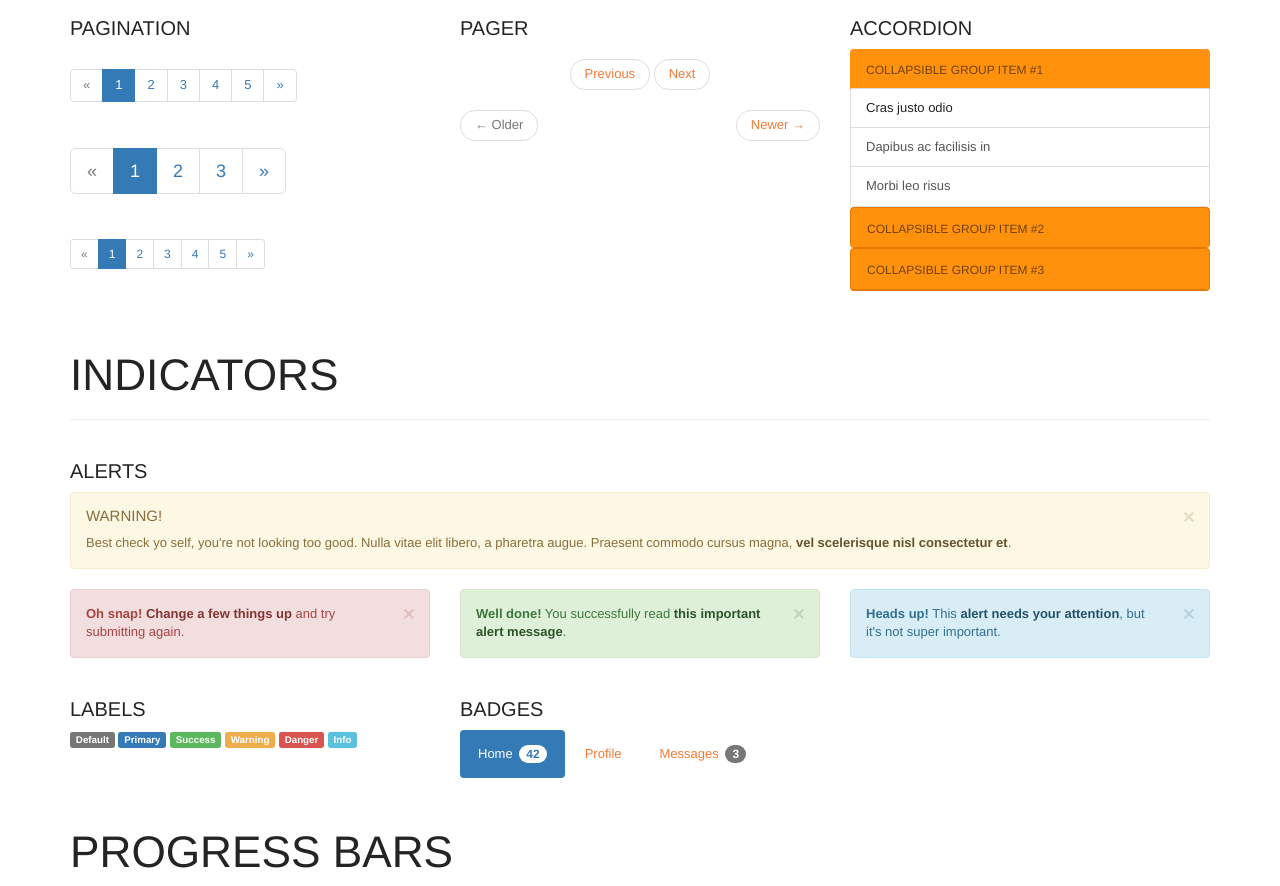
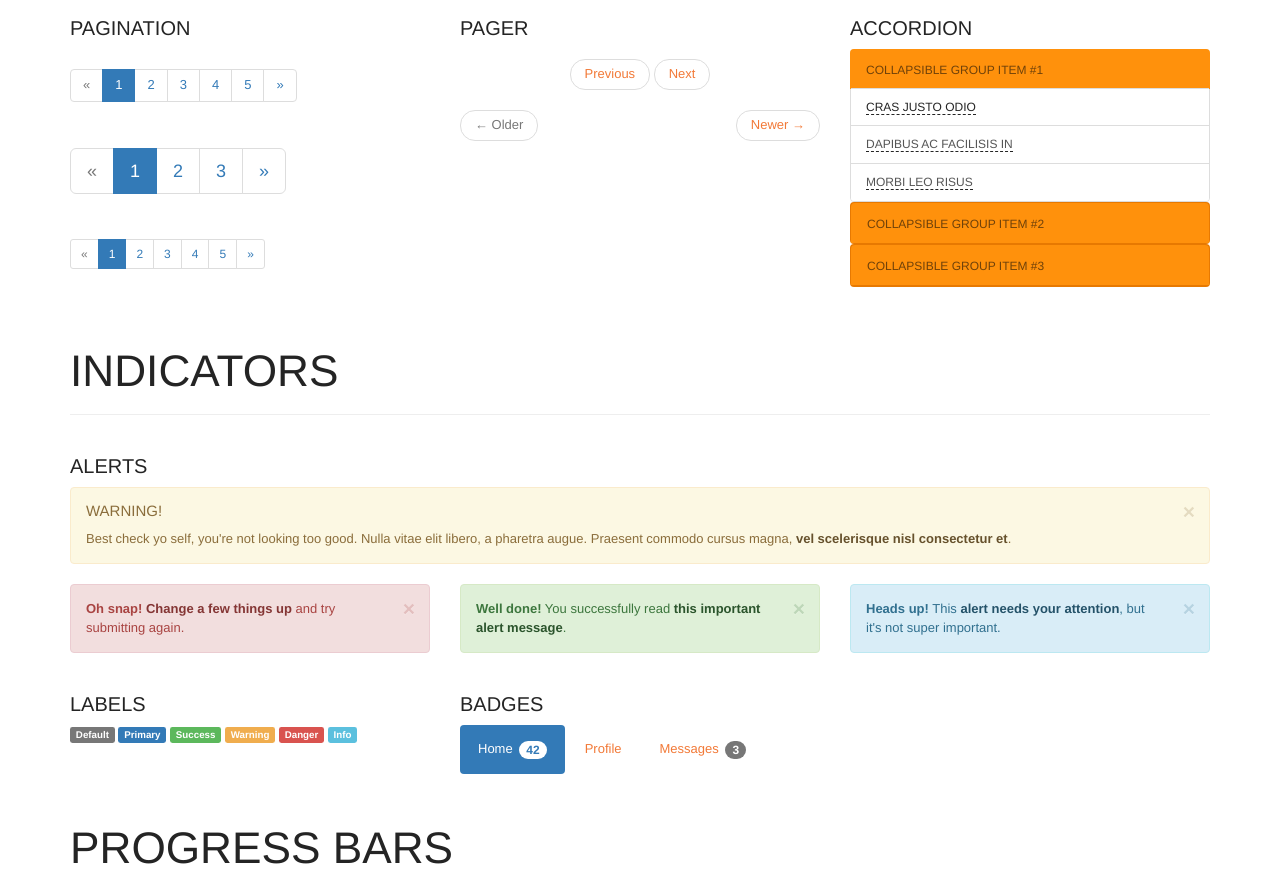
Before and after one commit to zagonicb/jadi-4, a plain HTML site: page bootstrap-elements/index.html in a window 1280 px wide. Shown: the part 3782-4668 px from the top of the page. Drawn offline with nearby package versions, Linux system fonts and the light colour scheme.

Commit message:
home 29-09-17

```diff
--- a/bootstrap-elements/bootstrap_skin.css
+++ b/bootstrap-elements/bootstrap_skin.css
@@ -185,3 +185,13 @@ a:focus {
 	color: #242424;
 	border: none;
 }
+.panel > .list-group .list-group-item, .panel > .panel-collapse > .list-group .list-group-item {
+	text-transform: uppercase;
+	font-size: 12px;
+}
+.panel > .list-group .list-group-item span, .panel > .panel-collapse > .list-group .list-group-item span {
+	border-bottom: dashed 1px #242424;
+}
+.panel > .list-group .list-group-item span, .panel > .panel-collapse > .list-group .list-group-item:hover span {
+	border-bottom: dashed 1px transparent;
+}
--- a/bootstrap-elements/index.html
+++ b/bootstrap-elements/index.html
@@ -831,11 +831,13 @@
 		<div id="collapseOne" class="panel-collapse collapse in" role="tabpanel" aria-labelledby="headingOne">
 			<div class="list-group">
 				<a href="#" class="list-group-item active">
-					Cras justo odio
+					<span>Cras justo odio</span>
 				</a>
-				<a href="#" class="list-group-item">Dapibus ac facilisis in
+				<a href="#" class="list-group-item">
+					<span>Dapibus ac facilisis in</span>
 				</a>
-				<a href="#" class="list-group-item">Morbi leo risus
+				<a href="#" class="list-group-item">
+					<span>Morbi leo risus</span>
 				</a>
 			</div>
 		</div>
@@ -853,9 +855,11 @@
 				<a href="#" class="list-group-item active">
 					Cras justo odio
 				</a>
-				<a href="#" class="list-group-item">Dapibus ac facilisis in
+				<a href="#" class="list-group-item">
+					Dapibus ac facilisis in
 				</a>
-				<a href="#" class="list-group-item">Morbi leo risus
+				<a href="#" class="list-group-item">
+					Morbi leo risus
 				</a>
 			</div>
 		</div>
@@ -873,9 +877,11 @@
 				<a href="#" class="list-group-item active">
 					Cras justo odio
 				</a>
-				<a href="#" class="list-group-item">Dapibus ac facilisis in
+				<a href="#" class="list-group-item">
+					Dapibus ac facilisis in
 				</a>
-				<a href="#" class="list-group-item">Morbi leo risus
+				<a href="#" class="list-group-item">
+					Morbi leo risus
 				</a>
 			</div>
 		</div>
```
